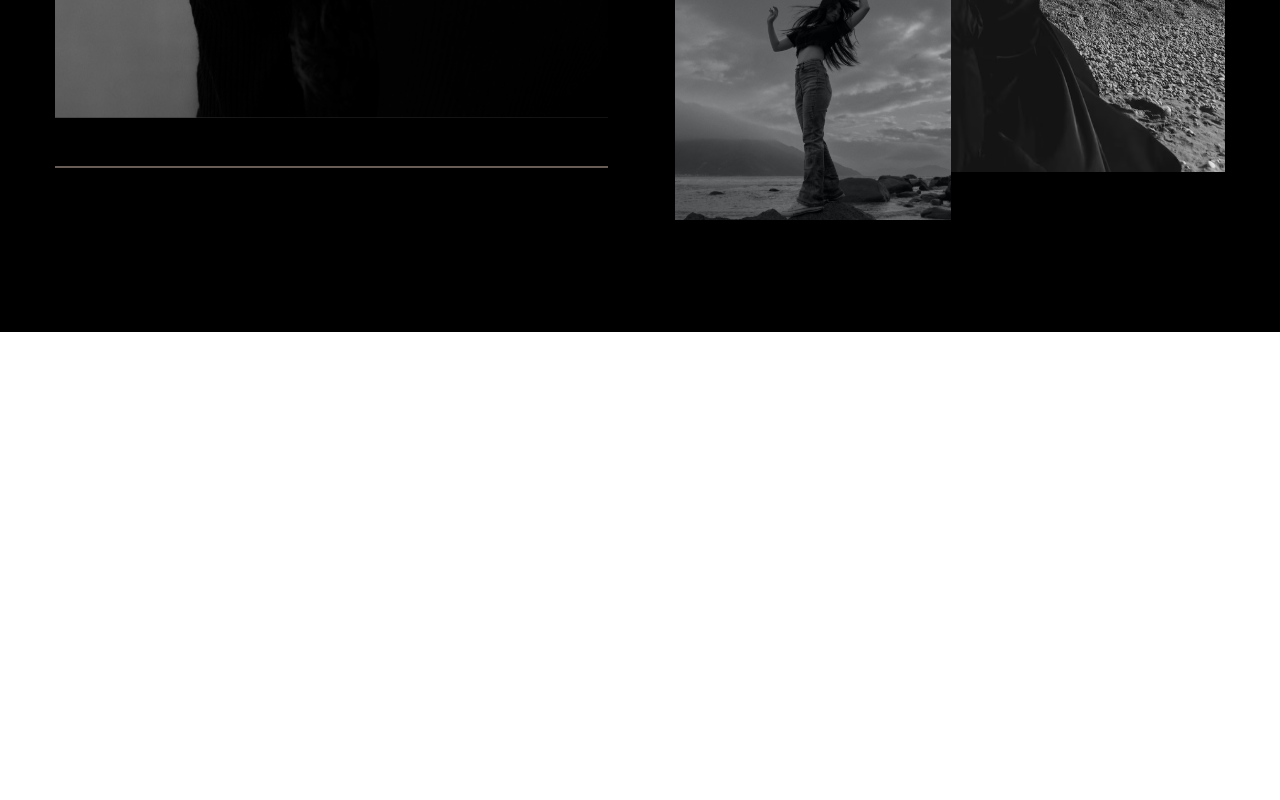
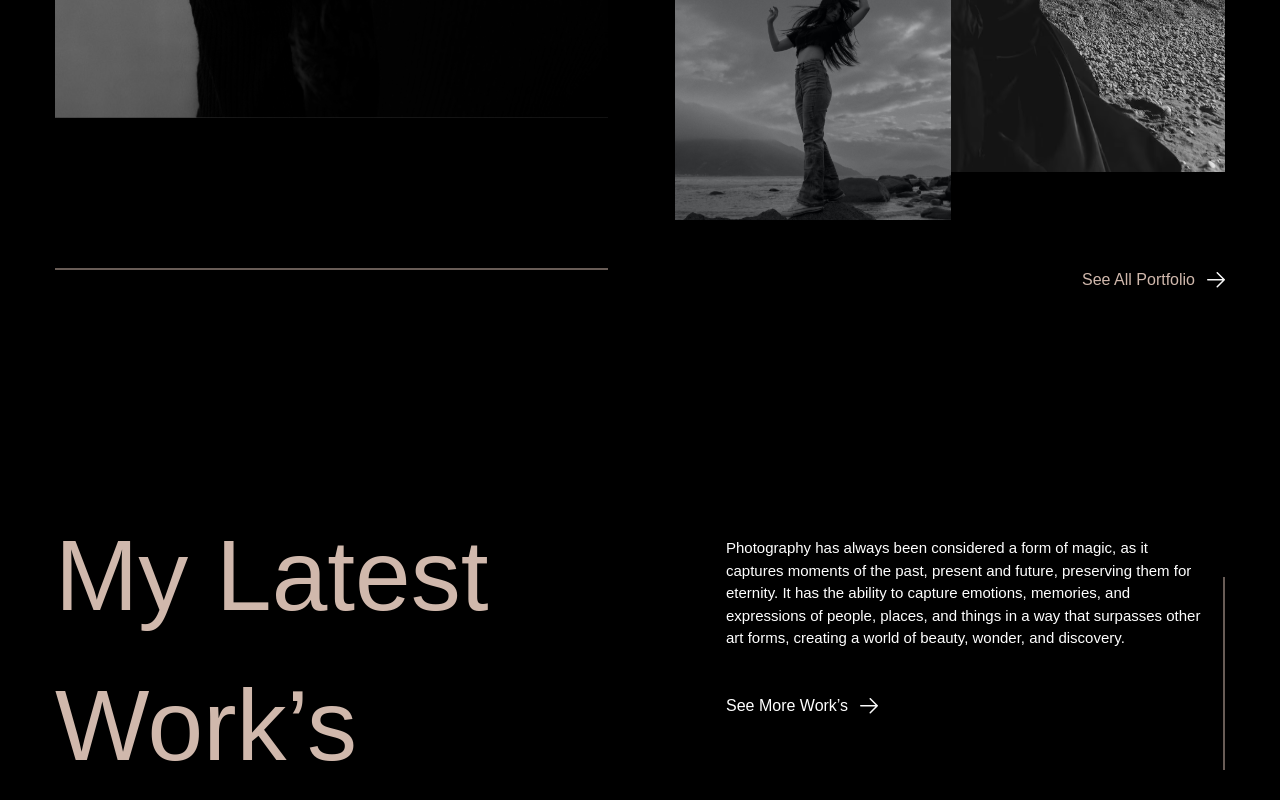
Before and after one commit to adewale85/photography-portfolio, a Next.js app: page / in a window 1280 px wide. Shown: the part 2292-3092 px from the top of the page. Before the commit the page ends 2624 px from the top, so only its background shows below. Built offline with nearby package versions, Linux system fonts and the light colour scheme.

Commit message:
I added see all button to portfolio section

```diff
--- a/src/app/component/HeroeSection.tsx
+++ b/src/app/component/HeroeSection.tsx
@@ -27,7 +27,6 @@ const HeroSection = () => {
         </Link>
 
 
-
       </div>
 
 
@@ -44,7 +43,7 @@ const HeroSection = () => {
   <div className="absolute inset-0 bg-gradient-to-t from-black via-transparent to-transparent z-10" />
 
 
-<div className=" absolute bottom-10 lg:left-170 top-50 left-0 z-20 flex lg:flex-col flex-row items-center gap-6 justify-center">
+<div className=" absolute -bottom-10 lg:left-170 top-50 left-0 z-20 flex lg:flex-col flex-row items-center gap-6 justify-center">
 
 
           <div className="flex flex-row lg:flex-col gap-6 items-center ">
@@ -52,7 +51,7 @@ const HeroSection = () => {
             <a href="https://instagram.com" target="_blank">
               <Image src="/images/instagram.svg" alt="Instagram" width={20} height={20} />
             </a>
-            <a href="https://facebook.com" target="_blank">
+            <a href="https://facebook.com" target="Odusola Adewale">
               <Image src="/images/facebook.svg" alt="Facebook" width={20} height={20} />
             </a>
             <a href="https://twitter.com" target="_blank">
--- /dev/null
+++ b/src/app/component/LatestWork.tsx
@@ -0,0 +1,47 @@
+import Image from "next/image";
+import React from "react";
+
+function LatestWork() {
+  return (
+    <div className="Wrapper flex">
+      <h1 className="font-glinter font-medium text-[100px] text-[#D0B8AC]">
+        My Latest Work’s
+      </h1>
+
+      <div className="flex gap-5 items-center">
+        <div className="">
+            <p className="w-[477px] font-open font-normal text-[15px] text-white">
+        Photography has always been considered a form of magic, as it captures
+        moments of the past, present and future, preserving them for eternity.
+        It has the ability to capture emotions, memories, and expressions of
+        people, places, and things in a way that surpasses other art forms,
+        creating a world of beauty, wonder, and discovery.
+      </p>
+
+
+      <div className="flex items-center gap-2 space-y-6">
+       <div className="flex items-center gap-3 ">
+         <p className="text-white">See More Work’s</p>
+
+        <div className="transition-transform duration-300 group-hover:translate-x-2 py-12">
+          <Image
+            src="/images/Right_Arrow.svg"
+            alt="Arrow"
+            width={24}
+            height={12}
+            className="w-auto"
+          />
+        </div>
+         </div>
+
+      </div>
+        </div>
+
+      <div className="mt-12 lg:h-[193px] w-full lg:w-[2px] text-[#D0B8AC] bg-[#D0B8AC] opacity-50">
+      </div>
+      </div>
+    </div>
+  );
+}
+
+export default LatestWork;
--- a/src/app/component/Portfolio.tsx
+++ b/src/app/component/Portfolio.tsx
@@ -8,7 +8,7 @@ function Porfolio() {
   <div className='flex lg:flex-row flex-col justify-between gap-22'>
      <div className='space-y-3'>
     <Image src="/images/porfolio_portrait.svg" alt='porfolio-image' width={553} height={690.73}/>
-    <div className='mt-12 lg:w-[553px] w-full h-[2px] text-[#D0B8AC] bg-[#D0B8AC] opacity-50'></div>
+
    </div>
 
    <div className='space-y-5'>
@@ -22,6 +22,15 @@ function Porfolio() {
     </div>
    </div>
   </div>
+  <div className='flex justify-between py-12'>
+  <div className=' lg:w-[553px] w-full h-[2px] text-[#D0B8AC] bg-[#D0B8AC] opacity-50 '></div>
+  <p className='flex items-center gap-3 font-open font-normal text-[16px] text-[#D0B8AC]'>See All Portfolio
+
+  <span>
+    <Image src="/images/Right_Arrow.svg" alt="Arrow" width={24} height={12} className="w-auto" />
+  </span>
+  </p>
+  </div>
     </div>
   )
 }
--- a/src/app/page.tsx
+++ b/src/app/page.tsx
@@ -2,6 +2,7 @@
 
 import About from './component/About'
 import HeroeSection from './component/HeroeSection'
+import LatestWork from './component/LatestWork'
 import Navbar from './component/Navbar/Navbar'
 import Porfolio from './component/Portfolio'
 
@@ -14,6 +15,7 @@ function Home() {
     <About/>
     <div>
     <Porfolio/>
+    <LatestWork/>
     </div>
     </div>
     </main>
```
